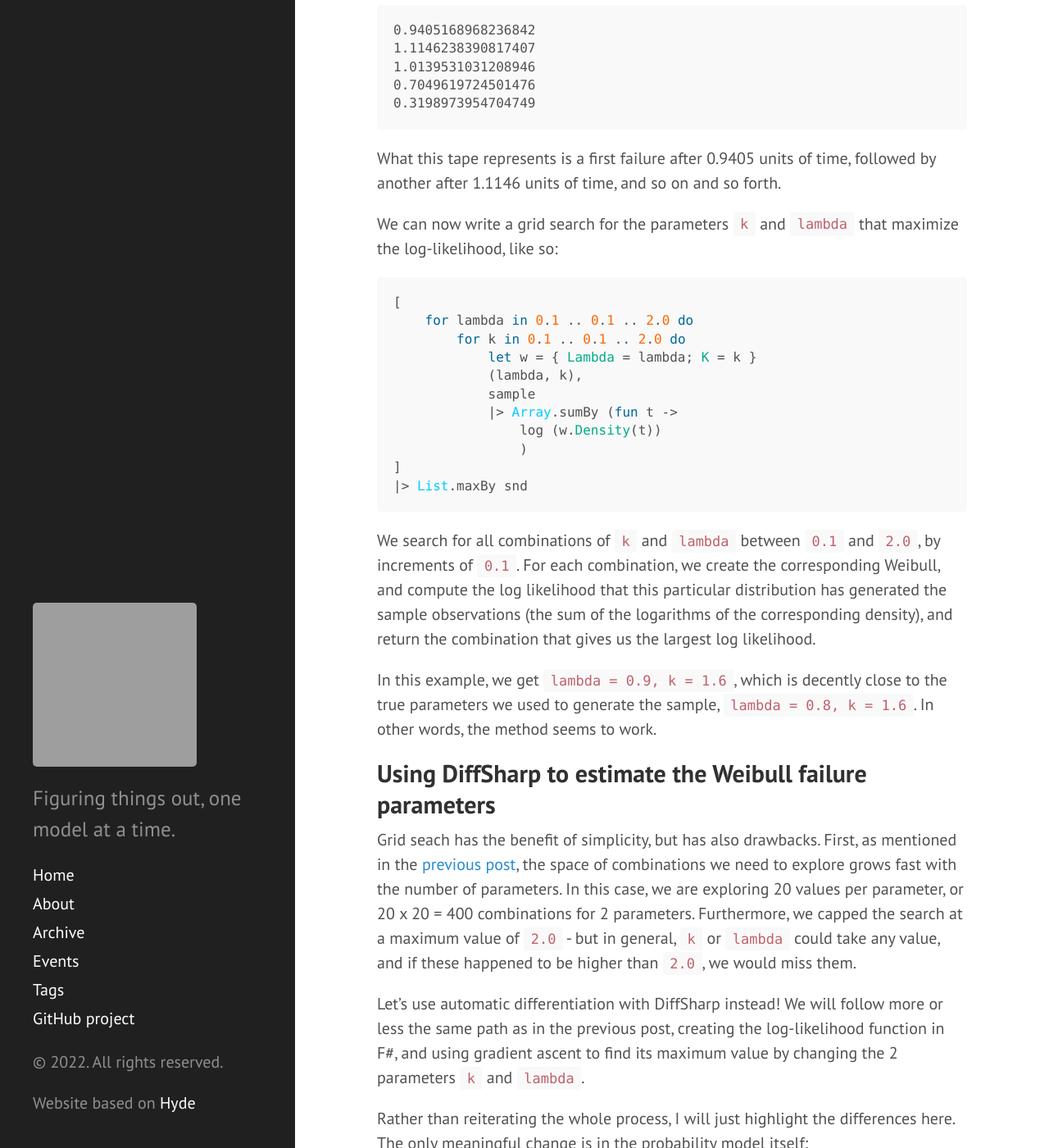
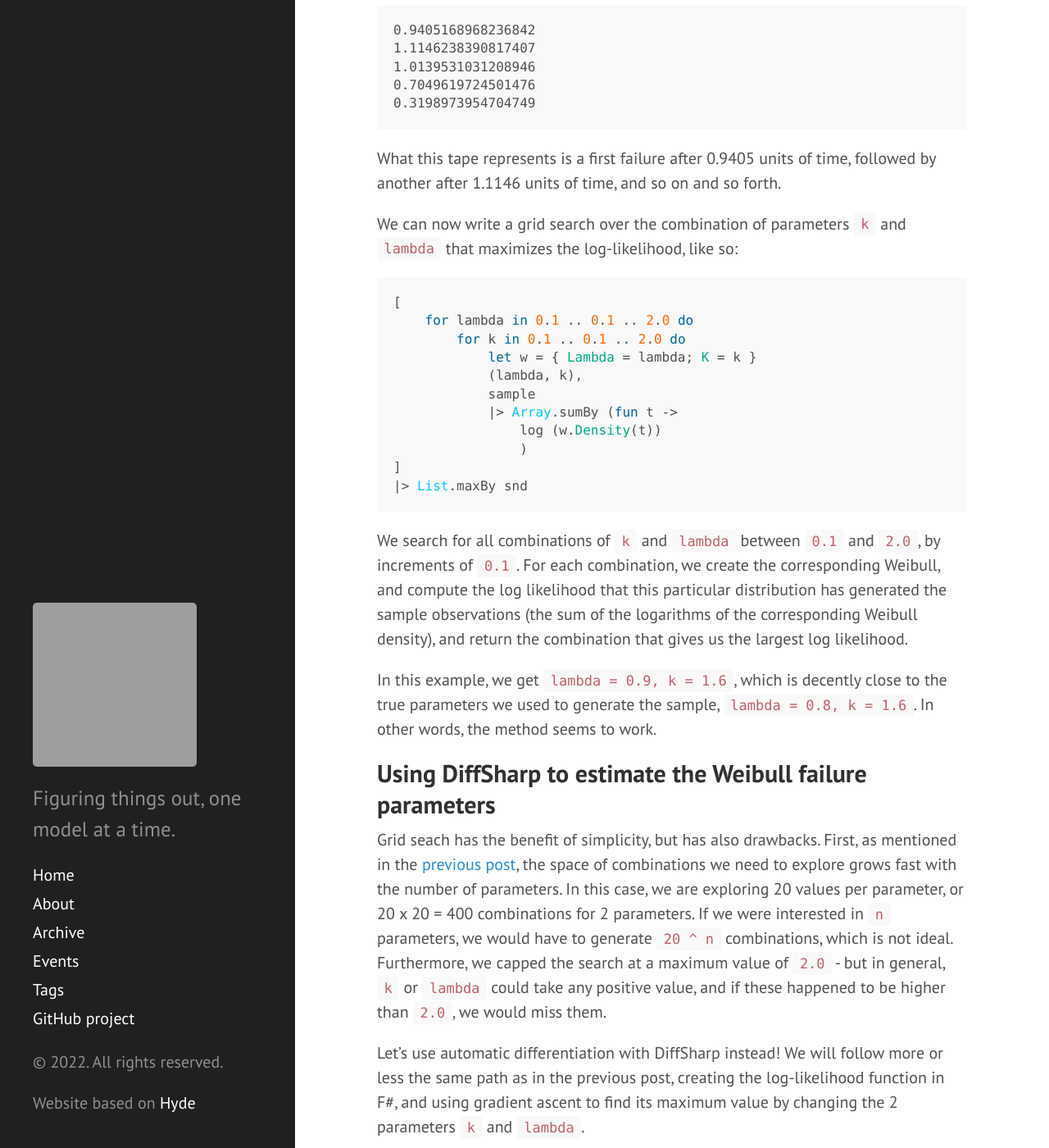
Before and after one commit to mathias-brandewinder/mathias-brandewinder.github.io, a Jekyll site: the page built from _posts/2022-08-28-mle-of-weibull-process.md, in a window 1280 px wide and 1400 px high, scrolled down 5477 px. Shown: the whole window at 82% size. Built offline with Jekyll 4.4.1, drawn with Linux system fonts in a browser that asks for light colours; comment, search, counter and statistics services are not loaded; some of the changed text lies outside the part shown; grey boxes are pictures that could not be loaded.

Commit message:
Update 2022-08-28-mle-of-weibull-process.md
Minor edits

````diff
--- a/_posts/2022-08-28-mle-of-weibull-process.md
+++ b/_posts/2022-08-28-mle-of-weibull-process.md
@@ -57,7 +57,7 @@
 
 The Weibull distribution is not the only option available, but it has interesting properties.
 It is a continuous probability distribution, over positive numbers, and is defined by 2 parameters,
-one describing its shape, `k`, the other its scale, `lambda`. It . Let's examine these properties,
+one describing its shape, `k`, the other its scale, `lambda`. Let's examine these properties,
 through an F# code implementation:
 
 ``` fsharp
@@ -156,7 +156,7 @@
 
 What we are trying to do here is to find the parameters `k` and `lambda` of a Weibull distribution
 that are the most likely to have generated a log of failures. In other words, we take as given that
-the underlying process **is** Weibull distribution, and want to find the parameters that would fit
+the underlying process **is** a Weibull distribution, and want to find the parameters that would fit
 the data best.
 
 First, we need to transform the log a little. The original log example showed failures and their timestamp.
@@ -198,8 +198,8 @@
 What this tape represents is a first failure after 0.9405 units of time, followed by another
 after 1.1146 units of time, and so on and so forth.
 
-We can now write a grid search for the parameters `k` and `lambda` that maximize the log-likelihood,
-like so:
+We can now write a grid search over the combination of parameters `k` and `lambda` that
+maximizes the log-likelihood, like so:
 
 ``` fsharp
 [
@@ -218,7 +218,7 @@
 We search for all combinations of `k` and `lambda` between `0.1` and `2.0`, by increments of `0.1`. For
 each combination, we create the corresponding Weibull, and compute the log likelihood that this particular
 distribution has generated the sample observations (the sum of the logarithms of the corresponding
-density), and return the combination that gives us the largest log likelihood.
+Weibull density), and return the combination that gives us the largest log likelihood.
 
 In this example, we get `lambda = 0.9, k = 1.6`, which is decently close to the true parameters we used
 to generate the sample, `lambda = 0.8, k = 1.6`. In other words, the method seems to work.
@@ -228,8 +228,9 @@
 Grid seach has the benefit of simplicity, but has also drawbacks. First, as mentioned in the
 [previous post][3], the space of combinations we need to explore grows fast with the number of parameters.
 In this case, we are exploring 20 values per parameter, or 20 x 20 = 400 combinations for 2 parameters.
+If we were interested in `n` parameters, we would have to generate `20 ^ n` combinations, which is not ideal.
 Furthermore, we capped the search at a maximum value of `2.0` - but in general, `k` or `lambda` could
-take any value, and if these happened to be higher than `2.0`, we would miss them.
+take any positive value, and if these happened to be higher than `2.0`, we would miss them.
 
 Let's use automatic differentiation with DiffSharp instead! We will follow more or less the same path as
 in the previous post, creating the log-likelihood function in F#, and using gradient ascent to find its
@@ -339,8 +340,8 @@
 Weibull density function as a DiffSharp function, which was not difficult at all. For that
 matter, it seems that it should be possible to make the code more easily re-usable. All we
 need for Maximum Likelihood Estimation is a density function, which can be applied to the
-sample observations, so if we had a sample like `seq<'Obs>`, the density should be of form
-`Model<'Obs, float>` (where the float is a probability).
+sample observations, so if we had a sample like `seq<'Obs>`, the density should be constrained
+to be of the form `Model<'Obs, float>` (where the float is a probability).
 
 Next time, we will keep exploring reliability problems, taking on a more complex situation:
 what if instead of a single source of failure, we had multiple competing ones?
````
Also changed, not shown: other parts of _posts/2022-08-28-mle-of-weibull-process.md (+1 -1 lines).
